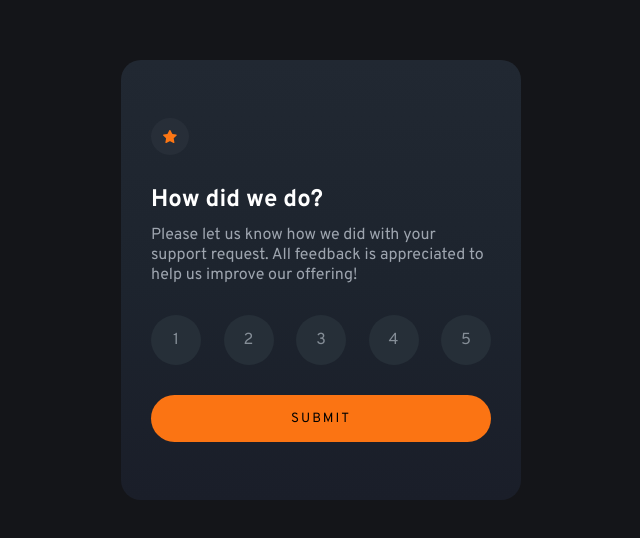
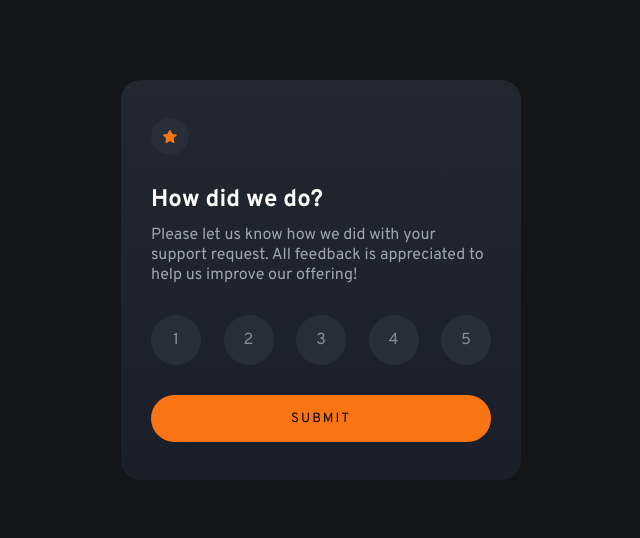
Before and after one commit to swarnim-me/css-rating-page, a plain HTML site: page index.html in a window 1280 px wide. Shown: the part 120-658 px from the top of the page, without its empty margins (319-959 px from the left). Drawn offline with Linux system fonts and the light colour scheme.

Commit message:
button text color fixed

```diff
--- a/style.css
+++ b/style.css
@@ -23,7 +23,7 @@ main{
     background: linear-gradient(#212832, #1D242E, #1A1E29);
     padding: 30px;
     border-radius: 20px;
-    min-height: 55vh;
+    min-height: 50vh;
     display: flex;
     align-items: center;
     justify-content: center;
@@ -63,6 +63,7 @@ main{
     border-radius: 28px;
     letter-spacing: 2px;
     cursor: pointer;
+    color: black;
 }
 
 .rating{
```
